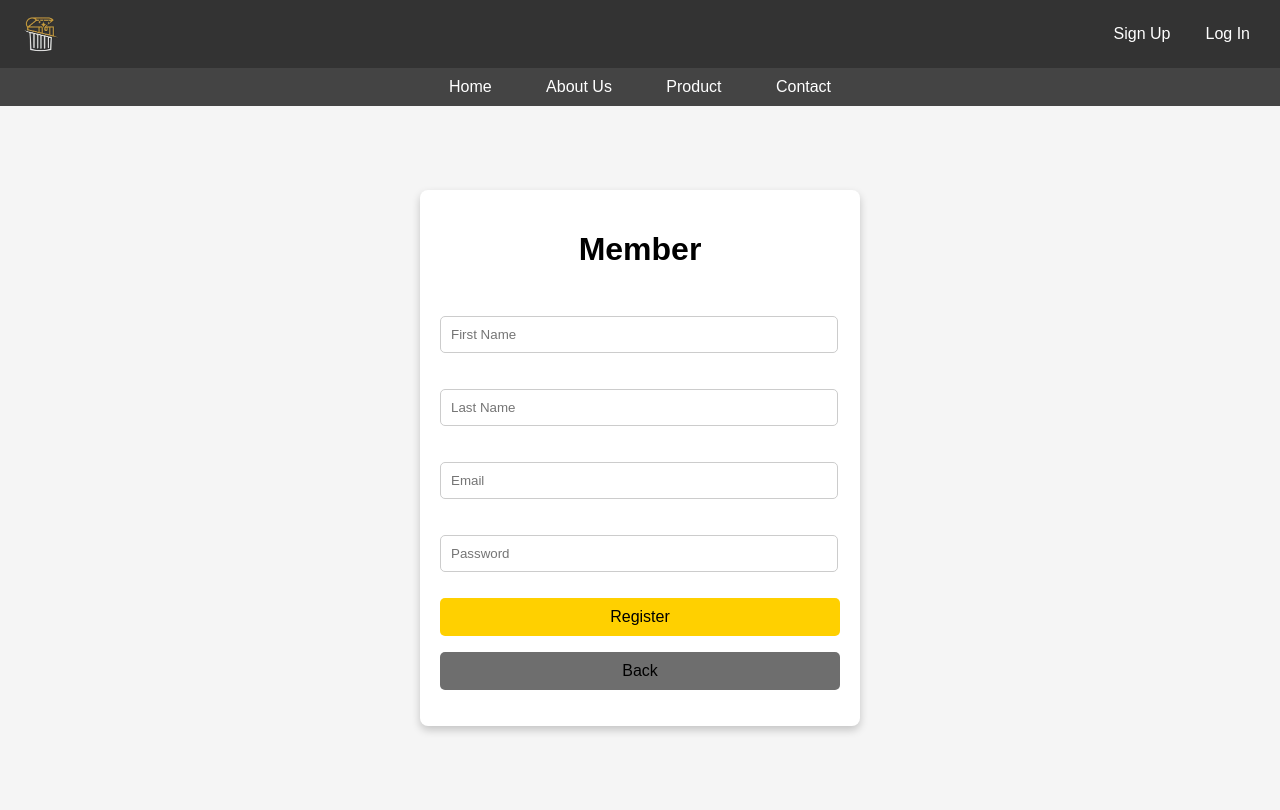
After one commit to RUBEN-16/Software-Engineering-Fund.-Project, a Flask app: page /addLogistic in a window 1280 px wide. The commit adds this page. Run offline with Flask 3, Linux system fonts and the light colour scheme.

Commit message:
main pages done

```diff
--- a/TrashNTreasure/static/signuP.css
+++ b/TrashNTreasure/static/signuP.css
@@ -34,9 +34,9 @@
 }
 
 /* Style the submit button */
-.register-container input[type="submit"] {
-    background-color: #007BFF;
-    color: white;
+.register-container input[type="submit"][value="Register"] {
+    background-color: #ffd000;
+    color: rgb(0, 0, 0);
     font-size: 16px;
     border: none;
     border-radius: 5px;
@@ -45,8 +45,24 @@
     width: 100%; /* Full width of the form box */
 }
 
-.register-container input[type="submit"]:hover {
-    background-color: #0056b3; /* Darker blue on hover */
+.register-container input[type="submit"][value="Back"] {
+    background-color: #6e6e6e;
+    color: rgb(0, 0, 0);
+    font-size: 16px;
+    border: none;
+    border-radius: 5px;
+    cursor: pointer;
+    padding: 10px;
+    width: 100%; /* Full width of the form box */
+}
+
+.register-container input[type="submit"][value="Register"]:hover {
+    background-color: #997d00; /* Darker blue on hover */
+    color: rgb(255, 255, 255);
+}
+.register-container input[type="submit"][value="Back"]:hover {
+    background-color: #4d4d4d; /* Darker blue on hover */
+    color: rgb(255, 255, 255);
 }
 
 .msg{
--- /dev/null
+++ b/TrashNTreasure/tempCodeRunnerFile.py
@@ -0,0 +1 @@
+adding_logistic
--- a/TrashNTreasure/templates/admin_page.html
+++ b/TrashNTreasure/templates/admin_page.html
@@ -10,5 +10,6 @@
     <p>You are now logged in as an administrator.</p>
     <hr>
     <a href="{{url_for('logout')}}" class="btn btn-primary btn-block">Logout</a>
+    <a href="{{url_for('adding_logistic')}}">ADD MEMBER</a>
 </body>
 </html>
--- a/TrashNTreasure/templates/logIn.html
+++ b/TrashNTreasure/templates/logIn.html
@@ -23,7 +23,7 @@
                 <header><h1>Log In</h1></header>
             </div>
             <div class="form-group">
-                <input type="text" name="name" placeholder="Name" required>
+                <input type="email" name="email" placeholder="Email" required>
             </div>
             <div class="form-group">
                 <input type="password" name="password" placeholder="Password" required>
--- /dev/null
+++ b/TrashNTreasure/templates/mem_hiring.html
@@ -0,0 +1,35 @@
+{% extends "index.html" %}
+{% block title %} Hiring Page {%endblock%}
+
+{%block content%}
+<link rel="stylesheet" href="/static/signuP.css">
+<div class="body-signup">
+    <div class="register-container">
+        <div class="msg">
+            {% with messages = get_flashed_messages(with_categories=true) %}
+                {%if messages %}
+                    {% for category, message in messages %}
+                        <div class="alert alert-{{ category }}">
+                            <span>{{ message }}</span>
+                            <button class="close-btn" onclick="this.parentElement.style.display='none';">×</button>
+                        </div>
+                    {%endfor%}
+                {%endif%}
+            {%endwith%}
+        </div>
+        <div class="top">
+            <header><h1>Member</h1></header>
+        </div>
+
+        <form action="#" method="post">
+            <p><input type="text" name="first_name" placeholder="First Name" ></p>
+            <p><input type="text" name="last_name" placeholder="Last Name" ></p>
+            <p><input type="email" name="email" placeholder="Email" ></p>
+            <p><input type="password" name="password" placeholder="Password" ></p>
+            <center><p><input type="submit" name="action" value="Register" /></p></center>
+            <center><p><input type="submit" name="action" value="Back" /></p></center>
+        </form>
+    </div>
+</div>
+
+{%endblock%}
--- a/TrashNTreasure/templates/user_page.html
+++ b/TrashNTreasure/templates/user_page.html
@@ -1,8 +1,8 @@
 {% extends "index.html" %}
-{% block title %} Login Page {%endblock%}
+{% block title %} User Page {%endblock%}
 {%block content%}
 <div>
-    <h1 class="text-success">Hi, {{session["firstName"]}}</h1>
+    <h1 class="text-success">Hi, {{session["user_name"]}}</h1>
     <hr>
     <a href="{{url_for('logout')}}" class="btn btn-primary btn-block">Logout</a>
 </div>
--- a/TrashNTreasure/web.py
+++ b/TrashNTreasure/web.py
@@ -5,33 +5,39 @@ import sqlite3
 app = Flask(__name__)
 app.secret_key = "Strong_Key"
 
+# Admins database
 con=sqlite3.connect("database_user.db")
-con.execute(
-    """
+con.execute("""
     CREATE TABLE IF NOT EXISTS user (
         pid INTEGER PRIMARY KEY,
         firstName TEXT NOT NULL,
-        lastName TEXT NOT NULL,
+        lastName TEXT NULL,
         email TEXT UNIQUE NOT NULL,
         password TEXT NOT NULL
     )
-    """
-)
+""")
 con.close()
-
-# con=sqlite3.connect("database_logistics.db")
-# con.execute("create table if not exists admin(pid integer primary key, unique username, password text)")
-# con.close()
+# Logistic members database
+con=sqlite3.connect("database_logistics.db")
+con.execute("""
+    CREATE TABLE IF NOT EXISTS member (
+        pid INTEGER PRIMARY KEY,
+        firstName TEXT NOT NULL,
+        lastName TEXT NULL,
+        email TEXT UNIQUE NOT NULL,
+        password TEXT NOT NULL
+    )
+""")
+con.close()
 
 def get_connect_db_user_():
     conn = sqlite3.connect("database_user.db")
     conn.row_factory = sqlite3.Row
     return conn
-
-# def get_connect_db_logistic():
-#     conn = sqlite3.connect("database_admin.db")
-#     conn.row_factory = sqlite3.Row
-#     return conn
+def get_connect_db_logistic():
+    conn = sqlite3.connect("database_logistics.db")
+    conn.row_factory = sqlite3.Row
+    return conn
 
 @app.route("/")
 def home():
@@ -39,7 +45,7 @@ def home():
 
 @app.route("/signup", methods=["POST", "GET"])
 def signup():
-    con = None  # Initialize con to None
+    con = None
     if request.method == "POST":
         try:
             fname = request.form["first_name"]
@@ -56,10 +62,7 @@ def signup():
             if user:  # If a record is found
                 flash("Email already exists!", "danger")
                 return redirect(url_for("signup"))
-            cur.execute(
-                "INSERT INTO user (firstName, lastName, email, password) VALUES (?, ?, ?, ?)",
-                (fname, lname, email, password),
-            )
+            cur.execute("INSERT INTO user (firstName, lastName, email, password) VALUES (?, ?, ?, ?)",(fname, lname, email, password),)
             con.commit()
             flash("Account Created Successfully!", "success")
             return redirect(url_for("login_user"))
@@ -74,26 +77,25 @@ def signup():
 @app.route("/login", methods=["POST", "GET"])
 def login_user():
     if request.method == "POST":
-        name = request.form["name"]
+        email = request.form["email"]
         password = request.form["password"]
 
         con = get_connect_db_user_()
         cur = con.cursor()
-        cur.execute("SELECT * FROM user WHERE firstName = ? and password = ?", (name, password)) #checking
+        cur.execute("SELECT * FROM user WHERE email = ? and password = ?", (email, password)) #checking
         data = cur.fetchone()
         con.close()
 
         if data:
-            session["firstName"] = data["firstName"]
+            session["user_name"] = data["firstName"]
             return redirect(url_for("user"))
         else:
             flash("Invalid email or password", "danger")
             return render_template("logIn.html")
 
     return render_template("logIn.html")
-
 @app.route("/loginAdmin", methods=["POST", "GET"])
-def adminLogin():
+def login_admin():
     admins = [
         {"Username": "ruben123", "Password" : "passRuben", "Name" : "Rubeneswaran"},
         {"Username": "thris987", "Password" : "passThris", "Name" : "Thrissha"},
@@ -113,26 +115,60 @@ def adminLogin():
 
     return render_template("adminlogin_page.html")
 
-# @app.route("/logisticlogin", methods=["POST", "GET"])
-# def login_logistic():
-#     if request.method == "POST":
-#         username = request.form["username"]
-#         password = request.form["password"]
+@app.route("/addLogistic", methods=["POST", "GET"])
+def adding_logistic():
+    con = None
+    if request.method == "POST":
+        try:
+            action = request.form.get("action")
+            if action == "Register":
+                fname = request.form["first_name"]
+                lname = request.form["last_name"]
+                email = request.form["email"]
+                password = request.form["password"]
 
-#         con = get_connect_db_logistic()
-#         cur=con.cursor()
-#         cur.execute("SELECT * FROM user WHERE username = ? and password = ?", (username, password)) #checking
-#         data=cur.fetchone()
-#         con.close()
+                con = get_connect_db_logistic() # Initialize the connection here
+                cur = con.cursor()
 
-#         if data:
-#             session["username"] = data["username"]
-#             return redirect(url_for("user"))
-#         else:
-#             flash("Invalid username or password", "danger")
-#             return render_template("...html")
+                cur.execute("SELECT * FROM member WHERE email = ?", (email,))
+                member = cur.fetchone()
 
-#     return render_template("...html")
+                if member:  # If a record is found
+                    flash("Email already exists!", "danger")
+                    return redirect(url_for("adding_logistic"))
+                cur.execute("INSERT INTO member (firstName, lastName, email, password) VALUES (?, ?, ?, ?)",(fname, lname, email, password),)
+                con.commit()
+                flash("Account Created Successfully!", "success")
+                return redirect(url_for("adding_logistic"))
+            elif action == "Back":
+                return redirect(url_for("admin"))
+        except Exception as e:
+            flash(f"An error occurred: {e}", "danger")
+        finally:
+            if con:  # Check if con is initialized
+                con.close()
+    return render_template("mem_hiring.html")
+
+@app.route("/logisticlogin", methods=["POST", "GET"])
+def login_logistic():
+    if request.method == "POST":
+        email = request.form["email"]
+        password = request.form["password"]
+
+        con = get_connect_db_logistic()
+        cur=con.cursor()
+        cur.execute("SELECT * FROM member WHERE email = ? and password = ?", (email, password)) #checking
+        data=cur.fetchone()
+        con.close()
+
+        if data:
+            session["member_name"] = data["firstName"]
+            return redirect(url_for("logistic"))
+        else:
+            flash("Invalid username or password", "danger")
+            return render_template("logisticlogin_page.html")
+
+    return render_template("logisticlogin_page.html")
 
 @app.route("/aboutus")
 def about_page():
@@ -151,9 +187,8 @@ def admin():
     if "admin_name" in session:
         return render_template("admin_page.html", admin = session["admin_name"])
     else:
-        # Redirect to login page if the session doesn't have 'Name'
-        flash("Please log in to access the admin page.", "danger")
-        return redirect(url_for("adminLogin"))
+        flash("Please log in to access the admin account.", "danger")
+        return redirect(url_for("login_admin"))
 
 @app.route("/logistic")
 def logistic():
@@ -161,7 +196,11 @@ def logistic():
 
 @app.route("/user")
 def user():
-    return render_template("user_page.html")
+    if "user_name" in session:
+        return render_template("user_page.html", admin = session["user_name"])
+    else:
+        flash("Please log in to access the user account.", "danger")
+        return redirect(url_for("login"))
 
 @app.route('/logout')
 def logout():
```
Also changed, not shown: TrashNTreasure/static/login.css (+5 -3 lines), TrashNTreasure/templates/logistic_page.html (+5 -4 lines), TrashNTreasure/templates/logisticlogin_page.html (added, +43 -0 lines), database_logistics.db (added), database_user.db.
